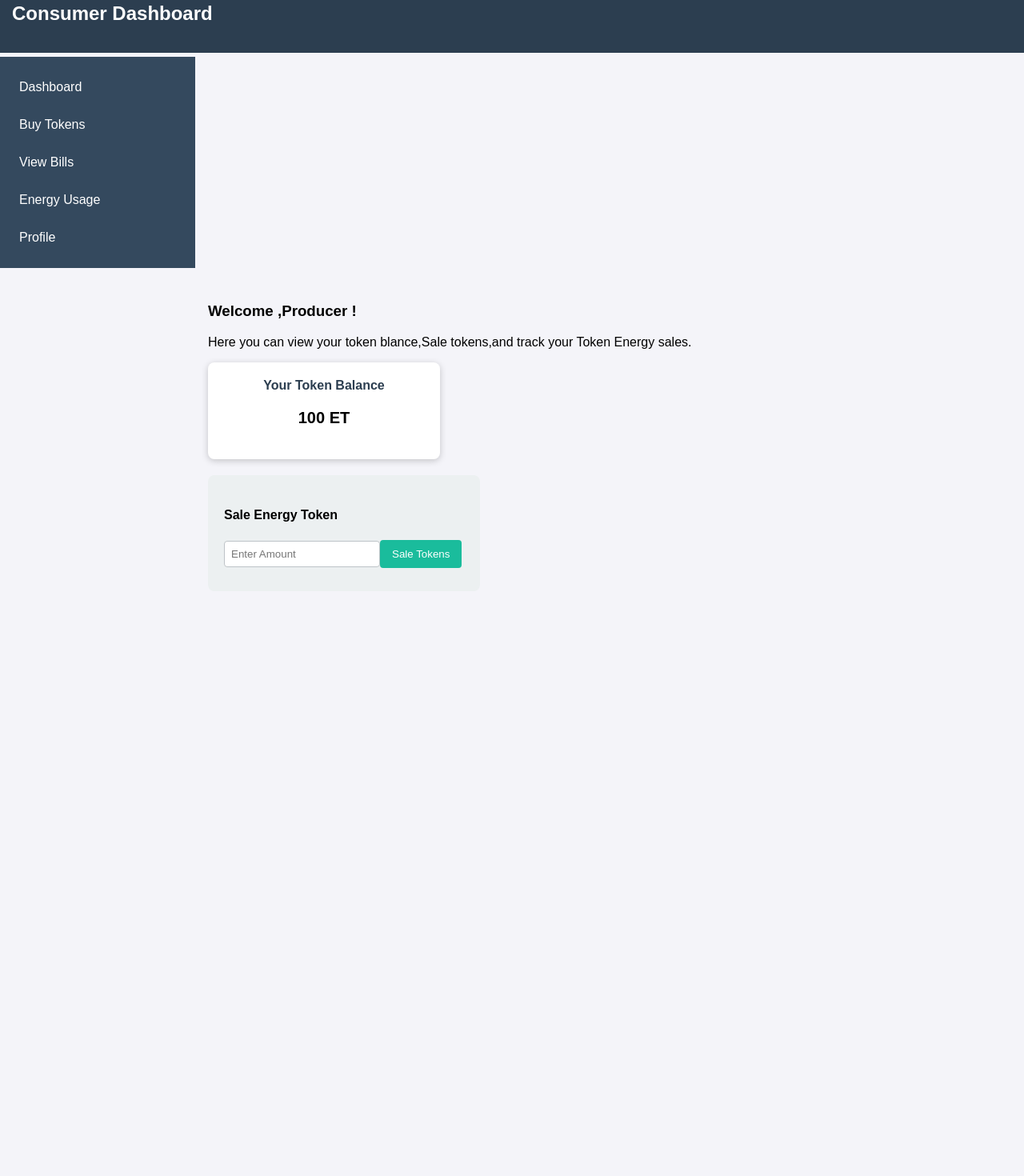
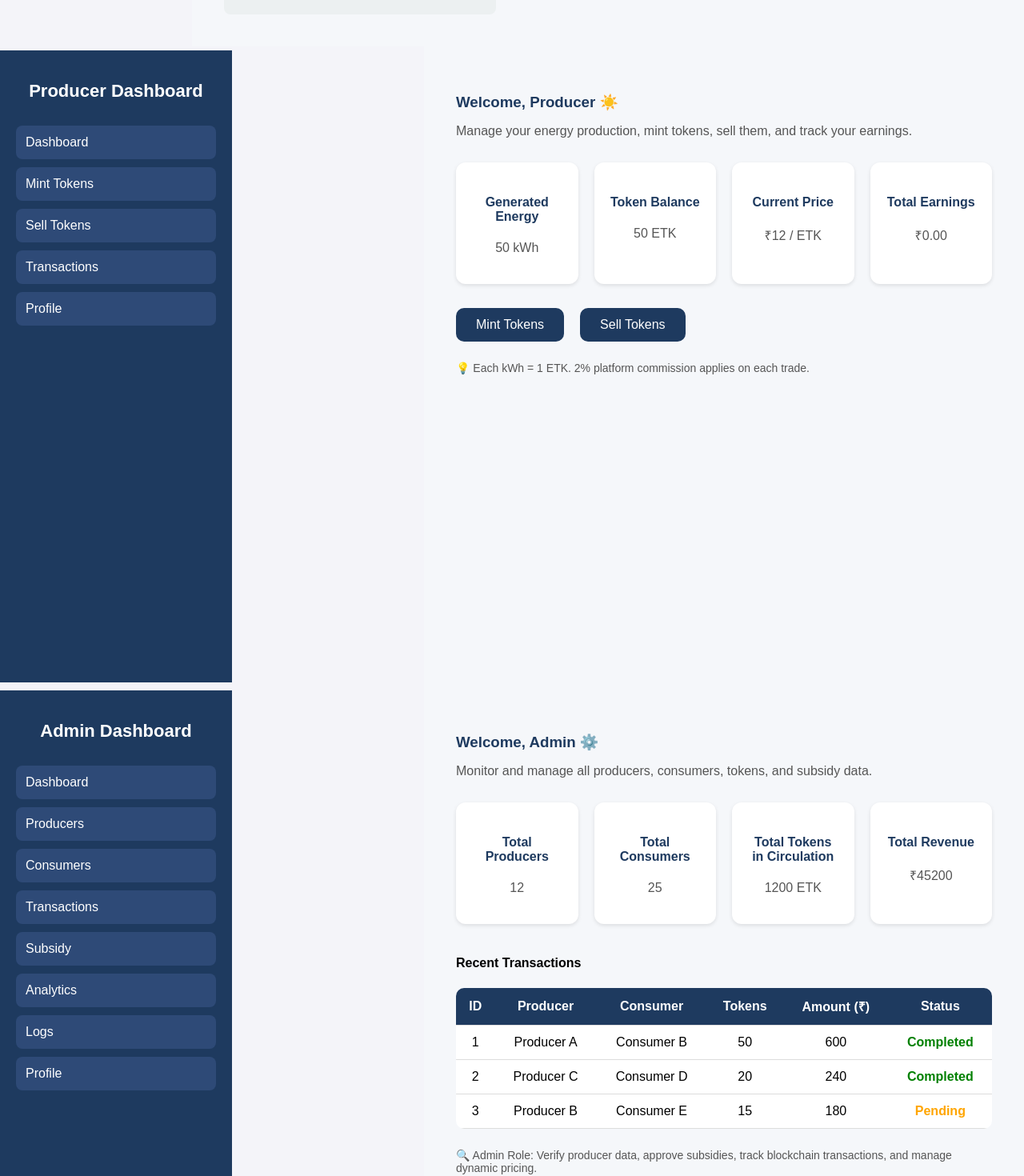
Before and after one commit to Team524342/Decentralized-Electricity-Credit-and-Trading-System, a React (Create React App) app in the folder dects/: page / in a window 1280 px wide. Shown: the part 823-2293 px from the top of the page at 80% size. Before the commit the page ends 1582 px from the top, so only its background shows below. Built offline with nearby package versions, Linux system fonts and the light colour scheme; the HTML template or start-up script is replaced by a standard one.

Commit message:
Added Producer and Admin Dashboard Pages

```diff
--- a/dects/src/App.js
+++ b/dects/src/App.js
@@ -2,12 +2,14 @@
 
 import ConsumerDashboard from './pages/ConsumerDashboard';
 import ProducerDashboard from './pages/ProducerDashboard';
+import AdminDashboard from './pages/admindashboard';
 
 function App() {
   return (
    <div>
     <ConsumerDashboard />
     <ProducerDashboard />
+    <AdminDashboard />
    </div>
   );
 }
--- a/dects/src/assets/styles.css
+++ b/dects/src/assets/styles.css
@@ -77,3 +77,212 @@ body{
 .buy-tokens button:hover{
     background-color: #16a085;
 }
+
+.producer-container {
+  display: flex;
+  height: 100vh;
+  font-family: "Poppins", sans-serif;
+}
+
+.sidebar {
+  width: 250px;
+  background-color: #1e3a5f;
+  color: white;
+  padding: 20px;
+}
+
+.sidebar h2 {
+  text-align: center;
+  margin-bottom: 30px;
+  font-size: 22px;
+}
+
+.sidebar ul {
+  list-style: none;
+  padding: 0;
+}
+
+.sidebar ul li {
+  padding: 12px;
+  margin-bottom: 10px;
+  background: #2e4a77;
+  border-radius: 8px;
+  cursor: pointer;
+  transition: 0.3s;
+}
+
+.sidebar ul li:hover {
+  background: #3b5c94;
+}
+
+.main-content {
+  flex: 1;
+  padding: 40px;
+  background: #f5f7fa;
+}
+
+h3 {
+  color: #1e3a5f;
+  margin-bottom: 10px;
+}
+
+p {
+  color: #555;
+}
+
+.stats {
+  display: flex;
+  gap: 20px;
+  margin-top: 30px;
+}
+
+.card {
+  background: white;
+  padding: 20px;
+  flex: 1;
+  border-radius: 12px;
+  box-shadow: 0 2px 5px rgba(0, 0, 0, 0.1);
+  text-align: center;
+}
+
+.card h4 {
+  color: #1e3a5f;
+}
+
+.actions {
+  margin-top: 30px;
+  display: flex;
+  gap: 20px;
+}
+
+button {
+  background-color: #1e3a5f;
+  color: white;
+  padding: 12px 25px;
+  border: none;
+  border-radius: 10px;
+  cursor: pointer;
+  font-size: 16px;
+  transition: 0.3s;
+}
+
+button:hover {
+  background-color: #2e4a77;
+}
+
+.note {
+  margin-top: 25px;
+  color: #666;
+  font-size: 14px;
+}
+
+.admin-container {
+  display: flex;
+  height: 100vh;
+  font-family: "Poppins", sans-serif;
+}
+
+.sidebar {
+  width: 250px;
+  background-color: #1e3a5f;
+  color: white;
+  padding: 20px;
+}
+
+.sidebar h2 {
+  text-align: center;
+  margin-bottom: 30px;
+  font-size: 22px;
+}
+
+.sidebar ul {
+  list-style: none;
+  padding: 0;
+}
+
+.sidebar ul li {
+  padding: 12px;
+  margin-bottom: 10px;
+  background: #2e4a77;
+  border-radius: 8px;
+  cursor: pointer;
+  transition: 0.3s;
+}
+
+.sidebar ul li:hover {
+  background: #3b5c94;
+}
+
+.main-content {
+  flex: 1;
+  padding: 40px;
+  background: #f5f7fa;
+}
+
+h3 {
+  color: #1e3a5f;
+  margin-bottom: 10px;
+}
+
+p {
+  color: #555;
+}
+
+.stats {
+  display: flex;
+  gap: 20px;
+  margin-top: 30px;
+}
+
+.card {
+  background: white;
+  padding: 20px;
+  flex: 1;
+  border-radius: 12px;
+  box-shadow: 0 2px 5px rgba(0, 0, 0, 0.1);
+  text-align: center;
+}
+
+.card h4 {
+  color: #1e3a5f;
+}
+
+.transactions {
+  margin-top: 40px;
+}
+
+.transactions table {
+  width: 100%;
+  border-collapse: collapse;
+  background: white;
+  border-radius: 10px;
+  overflow: hidden;
+}
+
+.transactions th,
+.transactions td {
+  padding: 12px;
+  text-align: center;
+  border-bottom: 1px solid #ddd;
+}
+
+.transactions th {
+  background-color: #1e3a5f;
+  color: white;
+}
+
+.complete {
+  color: green;
+  font-weight: bold;
+}
+
+.pending {
+  color: orange;
+  font-weight: bold;
+}
+
+.note {
+  margin-top: 25px;
+  color: #666;
+  font-size: 14px;
+}
--- a/dects/src/pages/ProducerDashboard.jsx
+++ b/dects/src/pages/ProducerDashboard.jsx
@@ -1,44 +1,88 @@
 import React, { useState } from "react";
-// import '../assets/styles.css';
-import Navbar2 from "../components/Navbar";
-import Sidebar from "../components/Sidebar";
-import TokenCard from "../components/TokenCard";
+import '../assets/styles.css';
 
+function ProducerDashboard() {
+  const [generatedEnergy, setGeneratedEnergy] = useState(50); // Example: 50 kWh
+  const [tokenBalance, setTokenBalance] = useState(50); // Example: 50 ETK
+  const [pricePerETK, setPricePerETK] = useState(12); // ₹12 per ETK
+  const [earnings, setEarnings] = useState(0);
 
-const ConsumerDashboard = () =>{
+  const mintTokens = () => {
+    alert(`${generatedEnergy} ETK minted successfully!`);
+    setTokenBalance(tokenBalance + generatedEnergy);
+  };
 
- const[tokenBalance,setTokenBalance]=useState(100);
- const[buyAmount,setBuyAmount]=useState('');
- const handleBuyTokens = () =>{
-    if(buyAmount <=0 )
-        return alert('Enter a valid amount');
-    setTokenBalance(tokenBalance + parseInt(buyAmount));
-    setBuyAmount('');
-    alert('Tokens purchased successfully !');
- }
+  const sellTokens = () => {
+    const amount = prompt("Enter ETK amount to sell:");
+    if (amount && amount <= tokenBalance) {
+      const total = amount * pricePerETK;
+      const commission = (2 / 100) * total;
+      const net = total - commission;
+      setTokenBalance(tokenBalance - amount);
+      setEarnings(earnings + net);
+      alert(`Sold ${amount} ETK for ₹${net} (after 2% commission).`);
+    } else {
+      alert("Invalid amount or insufficient balance.");
+    }
+  };
 
-    return (
-        <div>
-            <Navbar2 />
-            <Sidebar />
-            <div className="main-content">
-                <h3>Welcome ,Producer !</h3>
-                <p>
-                    Here you can view your token blance,Sale tokens,and track your Token Energy sales.
-                </p>
-                {/* Token Balance */}
-                <TokenCard title={"Your Token Balance"} value={`${tokenBalance} ET`} />
-                {/* Sale Token  Section  */}
-                <div className="buy-tokens">
-                    <h4>Sale Energy Token</h4>
-                    <input type="number" placeholder="Enter Amount" value={buyAmount}
-                    onChange={(e)=>setBuyAmount(e.target.value)} />
-                     <button onClick={handleBuyTokens}>Sale Tokens</button>
-                </div>
+  return (
+    <div className="producer-container">
+      {/* Sidebar */}
+      <div className="sidebar">
+        <h2>Producer Dashboard</h2>
+        <ul>
+          <li>Dashboard</li>
+          <li>Mint Tokens</li>
+          <li>Sell Tokens</li>
+          <li>Transactions</li>
+          <li>Profile</li>
+        </ul>
+      </div>
 
-            </div>
+      {/* Main Content */}
+      <div className="main-content">
+        <h3>Welcome, Producer ☀️</h3>
+        <p>
+          Manage your energy production, mint tokens, sell them, and track your
+          earnings.
+        </p>
 
+        {/* Stats Section */}
+        <div className="stats">
+          <div className="card">
+            <h4>Generated Energy</h4>
+            <p>{generatedEnergy} kWh</p>
+          </div>
+          <div className="card">
+            <h4>Token Balance</h4>
+            <p>{tokenBalance} ETK</p>
+          </div>
+          <div className="card">
+            <h4>Current Price</h4>
+            <p>₹{pricePerETK} / ETK</p>
+          </div>
+          <div className="card">
+            <h4>Total Earnings</h4>
+            <p>₹{earnings.toFixed(2)}</p>
+          </div>
         </div>
-    );
+
+        {/* Action Buttons */}
+        <div className="actions">
+          <button onClick={mintTokens}>Mint Tokens</button>
+          <button onClick={sellTokens}>Sell Tokens</button>
+        </div>
+
+        {/* Transaction Info */}
+        <div className="note">
+          <p>
+            💡 Each kWh = 1 ETK. 2% platform commission applies on each trade.
+          </p>
+        </div>
+      </div>
+    </div>
+  );
 }
-export default ConsumerDashboard;
+
+export default ProducerDashboard;
--- /dev/null
+++ b/dects/src/pages/admindashboard.jsx
@@ -0,0 +1,105 @@
+import React, { useState } from "react";
+import '../assets/styles.css';
+
+function AdminDashboard() {
+  const [stats] = useState({
+    totalProducers: 12,
+    totalConsumers: 25,
+    totalTokens: 1200,
+    totalRevenue: 45200,
+  });
+
+  const transactions = [
+    { id: 1, producer: "Producer A", consumer: "Consumer B", tokens: 50, amount: 600, status: "Completed" },
+    { id: 2, producer: "Producer C", consumer: "Consumer D", tokens: 20, amount: 240, status: "Completed" },
+    { id: 3, producer: "Producer B", consumer: "Consumer E", tokens: 15, amount: 180, status: "Pending" },
+  ];
+
+  return (
+    <div className="admin-container">
+      {/* Sidebar */}
+      <div className="sidebar">
+        <h2>Admin Dashboard</h2>
+        <ul>
+          <li>Dashboard</li>
+          <li>Producers</li>
+          <li>Consumers</li>
+          <li>Transactions</li>
+          <li>Subsidy</li>
+          <li>Analytics</li>
+          <li>Logs</li>
+          <li>Profile</li>
+        </ul>
+      </div>
+
+      {/* Main Content */}
+      <div className="main-content">
+        <h3>Welcome, Admin ⚙️</h3>
+        <p>
+          Monitor and manage all producers, consumers, tokens, and subsidy data.
+        </p>
+
+        {/* Statistics Section */}
+        <div className="stats">
+          <div className="card">
+            <h4>Total Producers</h4>
+            <p>{stats.totalProducers}</p>
+          </div>
+          <div className="card">
+            <h4>Total Consumers</h4>
+            <p>{stats.totalConsumers}</p>
+          </div>
+          <div className="card">
+            <h4>Total Tokens in Circulation</h4>
+            <p>{stats.totalTokens} ETK</p>
+          </div>
+          <div className="card">
+            <h4>Total Revenue</h4>
+            <p>₹{stats.totalRevenue}</p>
+          </div>
+        </div>
+
+        {/* Recent Transactions */}
+        <div className="transactions">
+          <h4>Recent Transactions</h4>
+          <table>
+            <thead>
+              <tr>
+                <th>ID</th>
+                <th>Producer</th>
+                <th>Consumer</th>
+                <th>Tokens</th>
+                <th>Amount (₹)</th>
+                <th>Status</th>
+              </tr>
+            </thead>
+            <tbody>
+              {transactions.map((t) => (
+                <tr key={t.id}>
+                  <td>{t.id}</td>
+                  <td>{t.producer}</td>
+                  <td>{t.consumer}</td>
+                  <td>{t.tokens}</td>
+                  <td>{t.amount}</td>
+                  <td className={t.status === "Completed" ? "complete" : "pending"}>
+                    {t.status}
+                  </td>
+                </tr>
+              ))}
+            </tbody>
+          </table>
+        </div>
+
+        {/* Notes / Footer */}
+        <div className="note">
+          <p>
+            🔍 Admin Role: Verify producer data, approve subsidies, track
+            blockchain transactions, and manage dynamic pricing.
+          </p>
+        </div>
+      </div>
+    </div>
+  );
+}
+
+export default AdminDashboard;
```
Also changed, not shown: dects/src/components/navbar2.jsx (deleted, +0 -12 lines).
